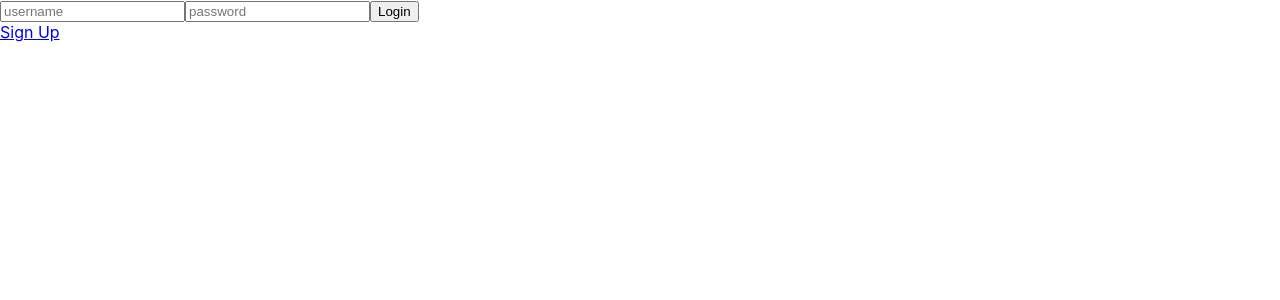
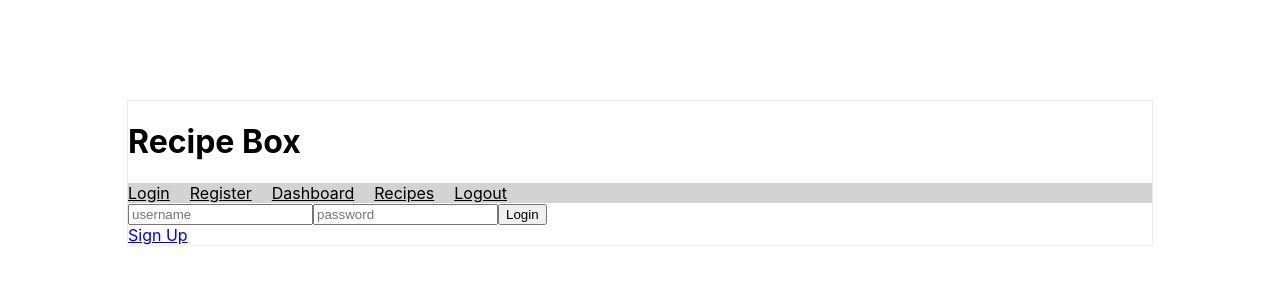
Before and after one commit to DGMarkel/recipe-box-client, a React (Create React App) app: page /login in a window 1280 px wide. Shown: the top 300 px of the page. Built offline with nearby package versions, Linux system fonts and the light colour scheme.

Commit message:
add navbar to app

```diff
--- a/src/App.js
+++ b/src/App.js
@@ -1,4 +1,23 @@
 import React, { Component } from 'react';
+import './App.css'
 import routes from './routes'
 
-export default () => <>{ routes }</>
+export default class App extends Component {
+  render() {
+    return (
+      <div className="App">
+       <div id="mainLogo">
+         <h1>Recipe Box</h1>
+       </div>
+       <div className="nav">
+         <a href="/login">Login</a>
+         <a href="/register">Register</a>
+         <a href="/dash">Dashboard</a>
+         <a href="/recipes">Recipes</a>
+         <a href="/logout" onClick={this.props.handleLogout}>Logout</a>
+       </div>
+      <>{ routes }</>
+      </div>
+    )
+  }
+}
--- a/src/components/LoginForm.jsx
+++ b/src/components/LoginForm.jsx
@@ -73,4 +73,4 @@ const mapDispatchToProps = dispatch => {
   }
 }
 
-export default connect(null, mapDispatchToProps)(LoginForm)
+export default withRouter(connect(null, mapDispatchToProps)(LoginForm))
```
